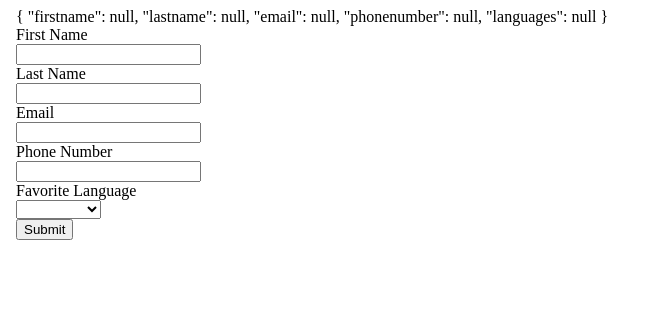
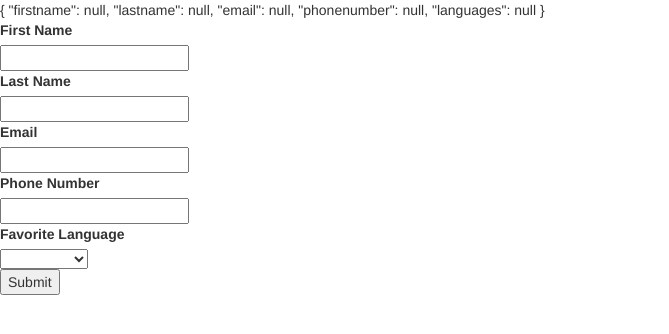
Before and after one commit to Fib88/angular-form, an Angular app: page / in a window 1280 px wide. Shown: the top 334 px of the page, without its empty margins (0-669 px from the left). Built offline with nearby package versions, Linux system fonts and the light colour scheme.

Commit message:
added invalid and touched tag to form input

```diff
--- a/src/app/app.component.html
+++ b/src/app/app.component.html
@@ -5,28 +5,29 @@
   <meta charset="UTF-8">
   <meta name="viewport"
         content="width=device-width, user-scalable=no, initial-scale=1.0, maximum-scale=1.0, minimum-scale=1.0">
+  <link rel="stylesheet" href="https://maxcdn.bootstrapcdn.com/bootstrap/3.4.1/css/bootstrap.min.css">
   <meta http-equiv="X-UA-Compatible" content="ie=edge">
   <title>Angular Form</title>
 
 </head>
 <body>
-{{ Friend | json }}
+{{ friendModel | json }}
 <form #formName="ngForm">
 
   <label>First Name</label><br>
-  <input [(ngModel)]="Friend.firstname" type="text"  name="firstname" ngModel required><br>
+  <input #firstname="ngModel"  type="text"  name="firstname" [(ngModel)]="friendModel.firstname" required [class.wrong]="firstname.invalid && firstname.touched"><br>
 
   <label>Last Name</label><br>
-  <input [(ngModel)]="Friend.lastname" type="text" name="lastname" ngModel required><br>
+  <input #lastname="ngModel"  type="text" name="lastname" [(ngModel)]="friendModel.lastname" required [class.wrong]="lastname.invalid && lastname.touched"><br>
 
   <label>Email</label><br>
-  <input [(ngModel)]="Friend.email" type="text" name="email" ngModel required><br>
+  <input #email="ngModel"  type="text" name="email" [(ngModel)]="friendModel.email" required [class.wrong]="email.invalid && email.touched"><br>
 
   <label>Phone Number</label><br>
-  <input [(ngModel)]="Friend.phonenumber" type="text" name="phonenumber" ngModel required><br>
+  <input #phonenumber="ngModel"  type="text" name="phonenumber" [(ngModel)]="friendModel.phonenumber" required [class.wrong]="phonenumber.invalid && phonenumber.touched"><br>
 
   <label>Favorite Language</label><br>
-    <select [(ngModel)]="Friend.languages" name="language" ngModel required>
+    <select #language="ngModel"  name="language" [(ngModel)]="friendModel.languages" required [class.wrong]="language.invalid && language.touched">
       <option *ngFor="let language of languages">{{ language }}</option>
     </select><br>
 
--- a/src/app/app.component.ts
+++ b/src/app/app.component.ts
@@ -8,5 +8,5 @@ import { Friend } from './friend';
 export class AppComponent {
   title = 'angular-form';
   languages = ['JavaScript', 'PHP', 'JAVA', 'Python', 'C#'];
-  Friend = {firstname: null, lastname: null, email: null, phonenumber: null, languages: null};
+  friendModel = {firstname: null, lastname: null, email: null, phonenumber: null, languages: null};
 }
```
